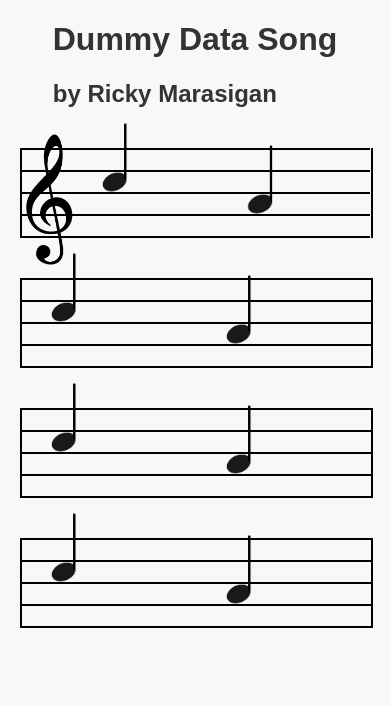
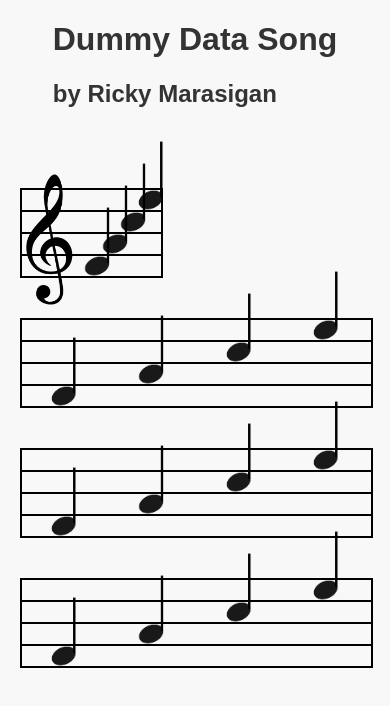
Before and after one commit to rickysoliman/piano-teacher, an Angular app: page / in a window 390 px wide. Shown: the top 706 px of the page. Built offline with nearby package versions, Linux system fonts and the light colour scheme.

Commit message:
first bar styled correctly

```diff
--- a/src/app/app.component.ts
+++ b/src/app/app.component.ts
@@ -23,26 +23,26 @@ for (let i = 0; i < numOfMeasures; i++) {
     notes: [
       {
         duration: 1,
-        name: 'C',
-        octave: 5,
+        name: 'F',
+        octave: 4,
         beat: 1,
       },
       {
         duration: 1,
-        name: 'B',
+        name: 'A',
         octave: 4,
         beat: 2,
       },
       {
         duration: 1,
-        name: 'A',
-        octave: 4,
+        name: 'C',
+        octave: 5,
         beat: 3,
       },
       {
         duration: 1,
-        name: 'G',
-        octave: 4,
+        name: 'E',
+        octave: 5,
         beat: 4,
       },
     ] as Note[],
--- a/src/app/components/measure/measure.component.html
+++ b/src/app/components/measure/measure.component.html
@@ -1,27 +1,4 @@
-<ng-container *ngTemplateOutlet="measureData.measureNumber === 1 ? firstMeasure : otherMeasures"></ng-container>
-
-<!-- the first measure -->
-<ng-template #firstMeasure>
-  <div class="first-measure-wrapper">
-    <!-- the clef and the lines / spaces behind it -->
-    <div class="clef-measure-wrapper">
-      <div class="clef-line"></div>
-      <div class="clef-space"></div>
-      <div class="clef-line"></div>
-      <div class="clef-space"></div>
-      <div class="clef-line"></div>
-      <div class="clef-space"></div>
-      <div class="clef-line"></div>
-      <div class="clef-space"></div>
-      <div class="clef-line"></div>
-
-      <div class="clef-wrapper">
-        <ng-container *ngTemplateOutlet="measureData.trebleClef ? treble : bass"></ng-container>
-      </div>
-    </div>
-
-    <!-- the rest of the first measure, notes included -->
-    <div class="first-measure-staff">
+<div [ngClass]="measureData.measureNumber === 1 ? 'first-measure-wrapper' : 'measure-wrapper'">
   <app-line [lineData]="{ id: measureData.trebleClef ? 'F5' : 'A3', timeSignature: measureData.timeSignature, contents: noteData[measureData.trebleClef ? 'F5' : 'A3'] || null }"></app-line>
   <app-space [spaceData]="{ id: measureData.trebleClef ? 'E5' : 'G3', timeSignature: measureData.timeSignature, contents: noteData[measureData.trebleClef ? 'E5' : 'G3']  || null}"></app-space>
   <app-line [lineData]="{ id: measureData.trebleClef ? 'D5' : 'F3', timeSignature: measureData.timeSignature, contents: noteData[measureData.trebleClef ? 'D5' : 'F3'] || null }"></app-line>
@@ -32,28 +9,3 @@
   <app-space [spaceData]="{ id: measureData.trebleClef ? 'F4' : 'A2', timeSignature: measureData.timeSignature, contents: noteData[measureData.trebleClef ? 'F4' : 'A2']  || null}"></app-space>
   <app-line [lineData]="{ id: measureData.trebleClef ? 'E4' : 'G2', timeSignature: measureData.timeSignature, contents: noteData[measureData.trebleClef ? 'E4' : 'G2'] || null }"></app-line>
 </div>
-  </div>
-</ng-template>
-
-<!-- the rest of the measures -->
-<ng-template #otherMeasures>
-  <div class="measure-wrapper">
-    <app-line [lineData]="{ id: measureData.trebleClef ? 'F5' : 'A3', timeSignature: measureData.timeSignature, contents: noteData[measureData.trebleClef ? 'F5' : 'A3'] || null }"></app-line>
-    <app-space [spaceData]="{ id: measureData.trebleClef ? 'E5' : 'G3', timeSignature: measureData.timeSignature, contents: noteData[measureData.trebleClef ? 'E5' : 'G3']  || null}"></app-space>
-    <app-line [lineData]="{ id: measureData.trebleClef ? 'D5' : 'F3', timeSignature: measureData.timeSignature, contents: noteData[measureData.trebleClef ? 'D5' : 'F3'] || null }"></app-line>
-    <app-space [spaceData]="{ id: measureData.trebleClef ? 'C5' : 'E3', timeSignature: measureData.timeSignature, contents: noteData[measureData.trebleClef ? 'C5' : 'E3']  || null}"></app-space>
-    <app-line [lineData]="{ id: measureData.trebleClef ? 'B4' : 'D3', timeSignature: measureData.timeSignature, contents: noteData[measureData.trebleClef ? 'B4' : 'D3'] || null }"></app-line>
-    <app-space [spaceData]="{ id: measureData.trebleClef ? 'A4' : 'C3', timeSignature: measureData.timeSignature, contents: noteData[measureData.trebleClef ? 'A4' : 'C3']  || null}"></app-space>
-    <app-line [lineData]="{ id: measureData.trebleClef ? 'G4' : 'B2', timeSignature: measureData.timeSignature, contents: noteData[measureData.trebleClef ? 'G4' : 'B2'] || null }"></app-line>
-    <app-space [spaceData]="{ id: measureData.trebleClef ? 'F4' : 'A2', timeSignature: measureData.timeSignature, contents: noteData[measureData.trebleClef ? 'F4' : 'A2']  || null}"></app-space>
-    <app-line [lineData]="{ id: measureData.trebleClef ? 'E4' : 'G2', timeSignature: measureData.timeSignature, contents: noteData[measureData.trebleClef ? 'E4' : 'G2'] || null }"></app-line>
-  </div>
-</ng-template>
-
-<ng-template #treble>
-  <img class="treble-clef" src="../../../assets/treble-clef.png">
-</ng-template>
-
-<ng-template #bass>
-  <img class="bass-clef" src="../../../assets/bass-clef.png">
-</ng-template>
--- a/src/app/components/measure/measure.component.scss
+++ b/src/app/components/measure/measure.component.scss
@@ -1,47 +1,4 @@
-.clef-wrapper {
-  position: absolute;
-  top: 50%;
-  transform: translateY(-50%);
-  left: 0;
-}
-
-.clef-line {
-  width: 100%;
-  height: 2px;
-  background-color: black;
-}
-
-.clef-space {
-  width: 100%;
-  height: 20px;
-  background-color: transparent;
-}
-
-.treble-clef,
-.bass-clef {
-  width: auto;
-  position: absolute;
-  top: 50%;
-  left: 0;
-  z-index: 1;
-}
-
-.treble-clef {
-  height: 130px;
-  transform: translate(-8%, -45%);
-}
-
-.bass-clef {
-  height: 77px;
-  transform: translate(0%, -60%);
-}
-
 .first-measure-wrapper {
-  display: flex;
-  width: auto;
-}
-
-.first-measure-staff {
   display: flex;
   flex-direction: column;
   width: 100%;
@@ -63,42 +20,6 @@
   position: relative;
 }
 
-.clef-measure-wrapper {
-  display: flex;
-  flex-direction: column;
-  width: 70px;
-  height: fit-content;
-  border-left: 2px solid black;
-  border-right: none;
-  position: relative;
-}
-
-.line,
-.space {
-  box-sizing: border-box;
-  transition: background-color 0.2s ease;
-}
-
-.line {
-  width: 100%;
-  height: 2px;
-  background-color: black;
-}
-.line:hover {
-  cursor: pointer;
-  background-color: rgba(80, 254, 80, 0.59);
-}
-
-.space {
-  width: 100%;
-  height: 20px;
-  background-color: white;
-}
-.space:hover {
-  cursor: pointer;
-  background-color: rgba(80, 254, 80, 0.59);
-}
-
 .note-container {
   position: absolute;
   top: 0;
--- a/src/app/components/song/song.component.html
+++ b/src/app/components/song/song.component.html
@@ -3,9 +3,35 @@
     <h1 class="song-title">{{ song.title }}</h1>
     <h2 class="song-composer">by {{ song.composer }}</h2>
   </div>
+
   <div class="song-measures">
-    <div class="song-measure" *ngFor="let measure of song.measures">
+    <!-- the clef and the lines / spaces behind it -->
+    <div class="clef-measure-wrapper">
+      <div class="clef-line"></div>
+      <div class="clef-space"></div>
+      <div class="clef-line"></div>
+      <div class="clef-space"></div>
+      <div class="clef-line"></div>
+      <div class="clef-space"></div>
+      <div class="clef-line"></div>
+      <div class="clef-space"></div>
+      <div class="clef-line"></div>
+
+      <div class="clef-wrapper">
+        <ng-container *ngTemplateOutlet="song.trebleClef ? treble : bass"></ng-container>
+      </div>
+    </div>
+
+    <div [ngClass]="measure.measureNumber === 1 ? 'first-song-measure' : 'song-measure'" *ngFor="let measure of song.measures">
       <app-measure [measureData]="measure"></app-measure>
     </div>
   </div>
 </div>
+
+<ng-template #treble>
+  <img class="treble-clef" src="../../../assets/treble-clef.png">
+</ng-template>
+
+<ng-template #bass>
+  <img class="bass-clef" src="../../../assets/bass-clef.png">
+</ng-template>
--- a/src/app/components/song/song.component.scss
+++ b/src/app/components/song/song.component.scss
@@ -13,32 +13,113 @@
   align-content: flex-start;
   width: 90vw;
   max-width: 100%;
+  padding: 40px 0;
 }
 
-.song-measure {
-  flex-basis: calc(25% - 16px); /* Adjust the width for four measures per row */
-  max-width: calc(25% - 16px); /* Adjust the max-width for four measures per row */
+.song-measure, .first-song-measure {
+  flex-basis: calc(25% - 16px);
+  max-width: calc(25% - 16px);
   box-sizing: border-box;
   padding: 20px 0;
 }
 
+.first-app-measure-wrapper {
+  display: flex;
+}
+
+.treble-clef,
+.bass-clef {
+  width: auto;
+  position: absolute;
+  top: 50%;
+  left: 0;
+  z-index: 1;
+}
+
+.treble-clef {
+  height: 130px;
+  transform: translate(-8%, -45%);
+}
+
+.bass-clef {
+  height: 77px;
+  transform: translate(0%, -60%);
+}
+
+.line,
+.space {
+  box-sizing: border-box;
+  transition: background-color 0.2s ease;
+}
+
+.line {
+  width: 100%;
+  height: 2px;
+  background-color: black;
+}
+.line:hover {
+  cursor: pointer;
+  background-color: rgba(80, 254, 80, 0.59);
+}
+
+.space {
+  width: 100%;
+  height: 20px;
+  background-color: white;
+}
+.space:hover {
+  cursor: pointer;
+  background-color: rgba(80, 254, 80, 0.59);
+}
+
+.clef-measure-wrapper {
+  display: flex;
+  flex-direction: column;
+  width: 70px;
+  height: fit-content;
+  border-left: 2px solid black;
+  border-right: none;
+  position: relative;
+  margin: 20px 0;
+  box-sizing: border-box;
+}
+
+.clef-wrapper {
+  position: absolute;
+  top: 50%;
+  transform: translateY(-50%);
+  left: 0;
+}
+
+.clef-line {
+  width: 100%;
+  height: 2px;
+  background-color: black;
+}
+
+.clef-space {
+  width: 100%;
+  height: 20px;
+  background-color: transparent;
+}
+
 @media screen and (max-width: 800px) {
   .song-measure {
-    flex-basis: calc(33.33% - 16px); /* Adjust the width for three measures per row */
-    max-width: calc(33.33% - 16px); /* Adjust the max-width for three measures per row */
+    flex-basis: calc(33.33% - 16px);
+    max-width: calc(33.33% - 16px);
   }
 }
 
 @media screen and (max-width: 600px) {
   .song-measure {
-    flex-basis: calc(50% - 16px); /* Adjust the width for two measures per row */
-    max-width: calc(50% - 16px); /* Adjust the max-width for two measures per row */
+    flex-basis: calc(50% - 16px);
+    max-width: calc(50% - 16px);
   }
 }
 
 @media screen and (max-width: 400px) {
   .song-measure {
-    flex-basis: 100%; /* Adjust the width for one measure per row on the smallest screens */
-    max-width: 100%; /* Adjust the max-width for one measure per row on the smallest screens */
+    flex-basis: 100%;
+    max-width: 100%;
   }
 }
```
Lines whose indentation alone changed are shown as unchanged.
